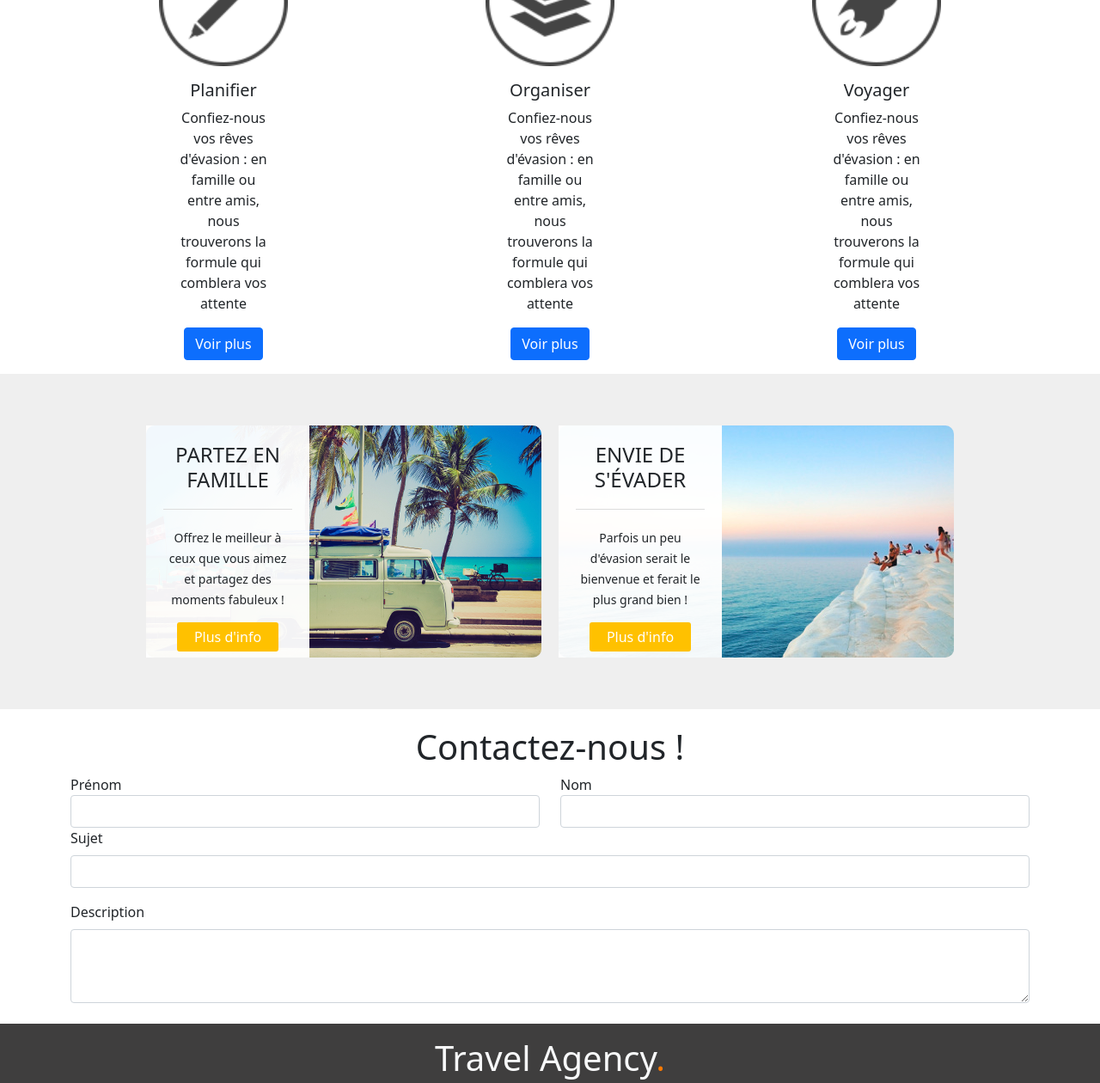
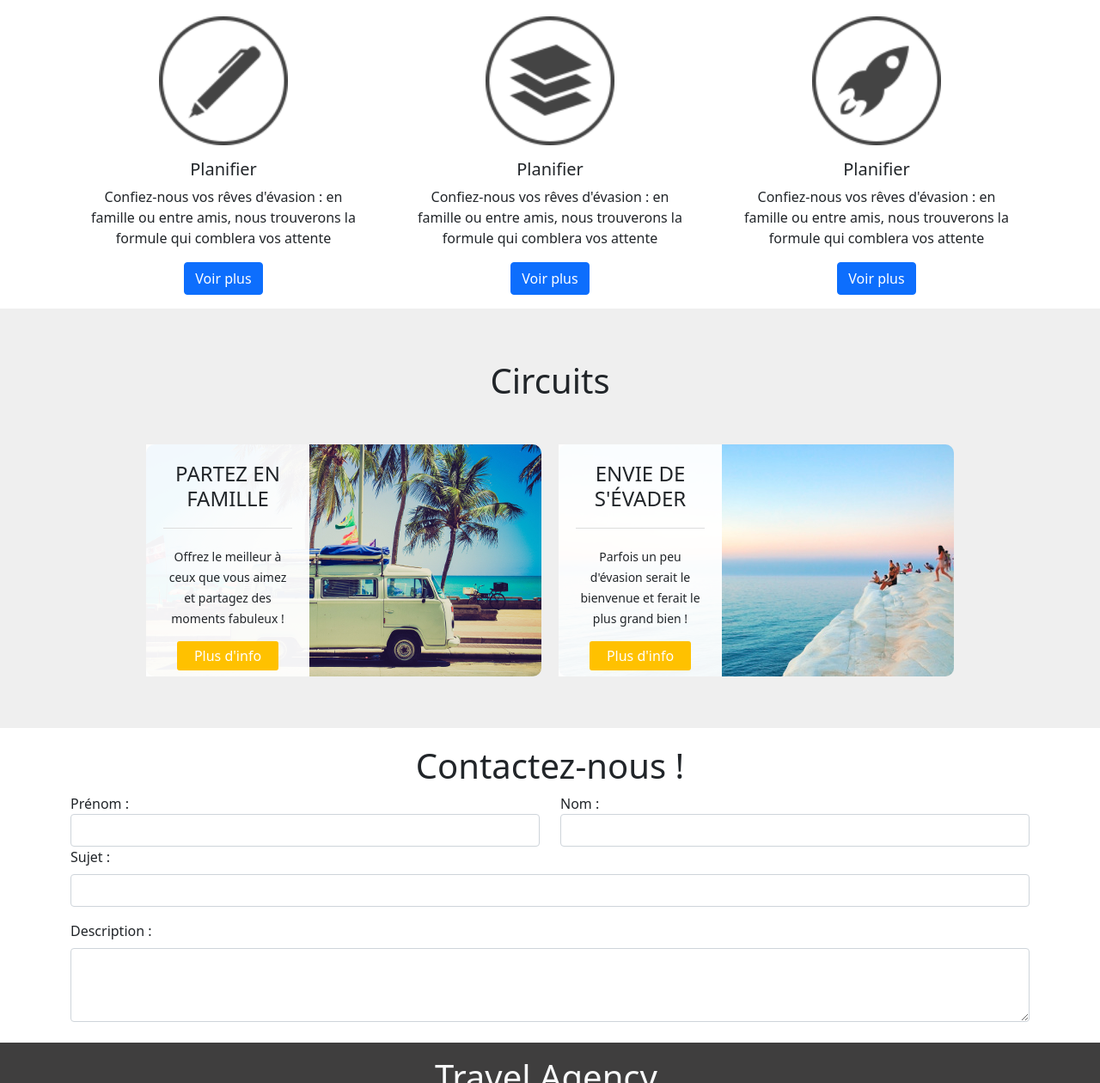
Before and after one commit to Nirkrolm72/Travel-Agency-Bootstrap, a plain HTML site: page index.html in a window 1280 px wide. Shown: the part 512-1772 px from the top of the page at 86% size. Drawn offline with nearby package versions, Linux system fonts and the light colour scheme.

Commit message:
Finalisation de la main page

```diff
--- a/index.html
+++ b/index.html
@@ -28,7 +28,7 @@
           <li class="nav-item"><a class="nav-link text-body" href="#main-image">ACCUEIL</a></li>
           <li class="nav-item"><a class="nav-link text-body" href="#steps">DESTINATIONS</a></li>
           <li class="nav-item"><a class="nav-link text-body" href="#possibilities">CIRCUITS</a></li>
-          <li class="nav-item"><a class="nav-link text-body" href="#contact">CONTACT </a></li>
+          <li class="nav-item"><a class="nav-link text-body" href="#contact">CONTACT</a></li>
         </ul>
       </div>
   </nav>
@@ -39,7 +39,7 @@
     <!-- Header -->
     <section class="container-fluid" id="main-image">
       <h2>Organisez votre<br><strong>voyage sur mesure</strong></h2>
-      <a href="#" class="button-1">Par ici</a>
+      <a href="#" class="button-1 mb-3">Par ici</a>
     </section>
 
     <!-- Fin Header-->
@@ -47,9 +47,12 @@
     <!-- STEPS -->
     <div class="container">
       <div class="row">
+        <h1 class="title-dest text-center">DESTINATIONS</h1>
         <div class="col-lg-4">
-          <div class="card text-center" style="width: 150px;">
-            <img src="img/steps-icon-1.png" class="card-img-top" alt="step-1 image">
+          <div class="card text-center">
+            <div class="text-center">
+              <img src="img/steps-icon-1.png" style="width: 150px;" class="card-img-top" alt="step-1 image">
+            </div>
             <div class="card-body">
               <h5 class="card-title">Planifier</h5>
               <p class="card-text">Confiez-nous vos rêves d'évasion : en famille ou entre amis,
@@ -60,10 +63,12 @@
         </div>
 
         <div class="col-lg-4">
-          <div class="card text-center" style="width: 150px;">
-            <img src="img/steps-icon-2.png" class="card-img-top" alt="step-2 image">
+          <div class="card text-center">
+            <div class="text-center">
+              <img src="img/steps-icon-2.png" style="width: 150px;" class="card-img-top" alt="step-1 image">
+            </div>
             <div class="card-body">
-              <h5 class="card-title">Organiser</h5>
+              <h5 class="card-title">Planifier</h5>
               <p class="card-text">Confiez-nous vos rêves d'évasion : en famille ou entre amis,
                 nous trouverons la formule qui comblera vos attente</p>
               <a href="#" class="btn btn-primary">Voir plus</a>
@@ -72,19 +77,19 @@
         </div>
 
         <div class="col-lg-4">
-          <div class="card text-center" style="width: 150px;">
-            <img src="img/steps-icon-3.png" class="card-img-top" alt="step-3 image">
+          <div class="card text-center">
+            <div class="text-center">
+              <img src="img/steps-icon-3.png" style="width: 150px;" class="card-img-top" alt="step-1 image">
+            </div>
             <div class="card-body">
-              <h5 class="card-title">Voyager</h5>
+              <h5 class="card-title">Planifier</h5>
               <p class="card-text">Confiez-nous vos rêves d'évasion : en famille ou entre amis,
                 nous trouverons la formule qui comblera vos attente</p>
               <a href="#" class="btn btn-primary">Voir plus</a>
             </div>
           </div>
         </div>
-      </div>
-
-
+    </div>
     </div>
 
     <!-- Fin STEPS -->
@@ -93,7 +98,8 @@
     <div class="container-fluid">
       <div class="row">
         <section id="possibilities">
-          <div class="jus-center">
+          <h1 class="title-circuit">Circuits</h1>
+          <div class="jus-center switch">
               <article style="background-image: url(img/article-image-1.jpg);">
                   <div class="overlay">
                       <h4>Partez en famille</h4>
@@ -127,21 +133,21 @@
       <h1 class="text-center" id="contact-title">Contactez-nous !</h1>
       <div class="row">
         <div class="col">
-          <label for="">Prénom</label>
+          <label for="">Prénom :</label>
           <input type="text" class="form-control" aria-label="Prenom">
         </div>
         <div class="col">
-          <label>Nom</label>
+          <label>Nom :</label>
           <input type="text" class="form-control" aria-label="Nom">
         </div>
       </div>
 
       <div class="mb-3">
-        <label for="exampleFormControlInput1" class="form-label">Sujet</label>
+        <label for="exampleFormControlInput1" class="form-label">Sujet : </label>
         <input type="email" class="form-control" id="exampleFormControlInput1">
       </div>
       <div class="mb-3">
-        <label for="exampleFormControlTextarea1" class="form-label">Description</label>
+        <label for="exampleFormControlTextarea1" class="form-label">Description : </label>
         <textarea class="form-control" id="exampleFormControlTextarea1" rows="3"></textarea>
       </div>
     </div>
@@ -151,7 +157,7 @@
     <!-- Footer -->
 
     <div class="container-fluid" id="footer-bg">
-      <footer class="py-3 my-4">
+      <footer class="py-3 mt-4">
         <h1 class="text-center text-light">Travel Agency<span class="orange">.</span></h1>
         <ul class="nav justify-content-center border-bottom pb-3 mb-3">
           <li class="nav-item"><a href="#" class="nav-link px-2 text-light">ACCUEIL</a></li>
--- a/style.css
+++ b/style.css
@@ -24,7 +24,6 @@ a{
   display: flex;
   align-items: center;
 }
-
 
 
 
@@ -68,13 +67,23 @@ a{
     border: none;
   }
 
+  .title-dest{
+    margin-top: 20px;
+  }
+
   #possibilities {
     display: flex;
+    flex-direction: column;
     align-items: center;
     justify-content: center;
     background-color: #efefef;
     padding: 60px 0;
 }
+
+.title-circuit{
+  margin-bottom: 50px;
+}
+
 
 #possibilities article {
     width: 460px;
@@ -126,22 +135,13 @@ article h4 {
 
 #footer-bg{
   background-color: #3F3E3E;
+  margin: 0 auto;
 }
 
 @media screen and (max-width: 768px) {
   .nav>li{
     text-align: center;
   }
-  .card-body{
-    width: 100%;
-    display: flex;
-    flex-direction: column;
-  }
-
-  .card-text{
-
-  }
-
 
   #possibilities {
     display: flex;
```
